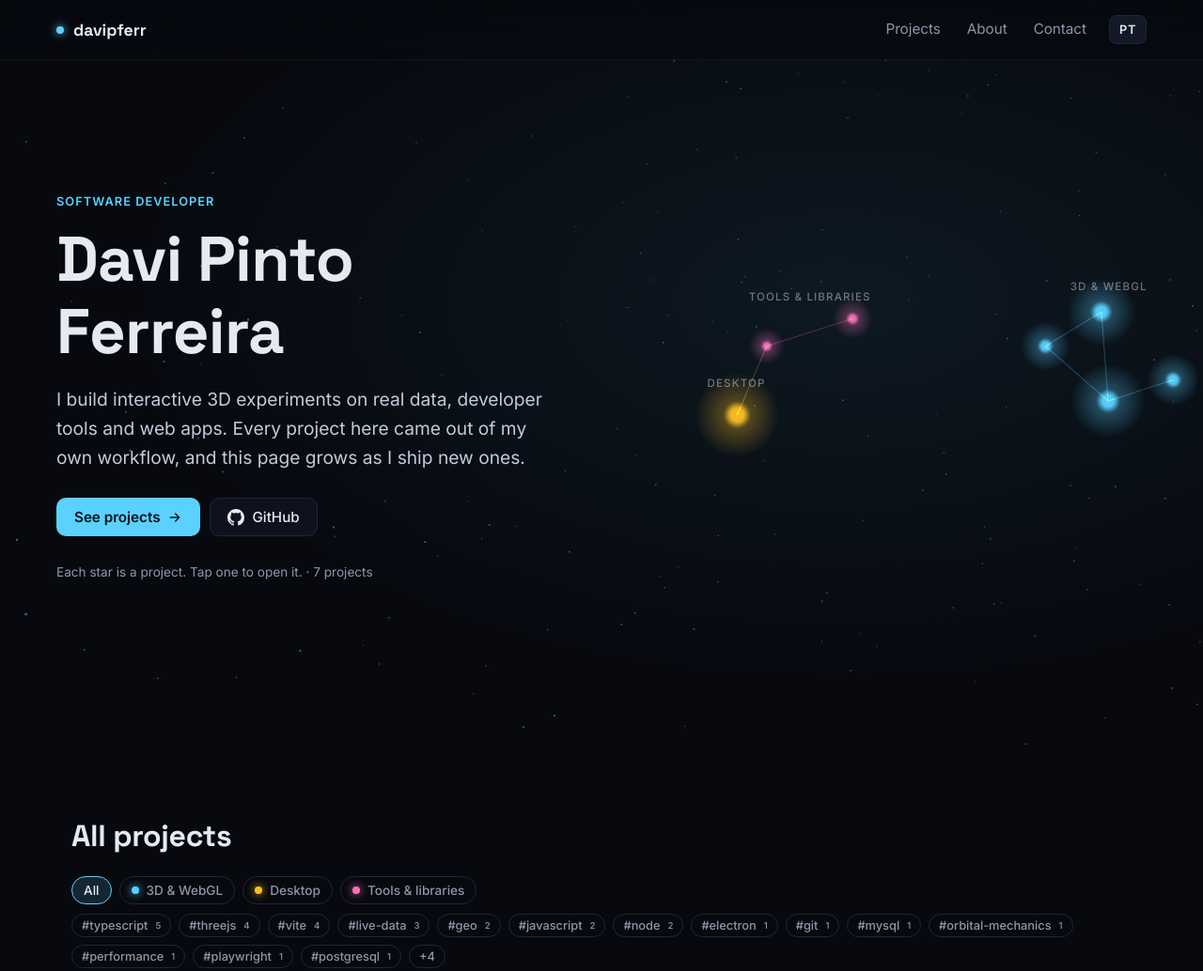
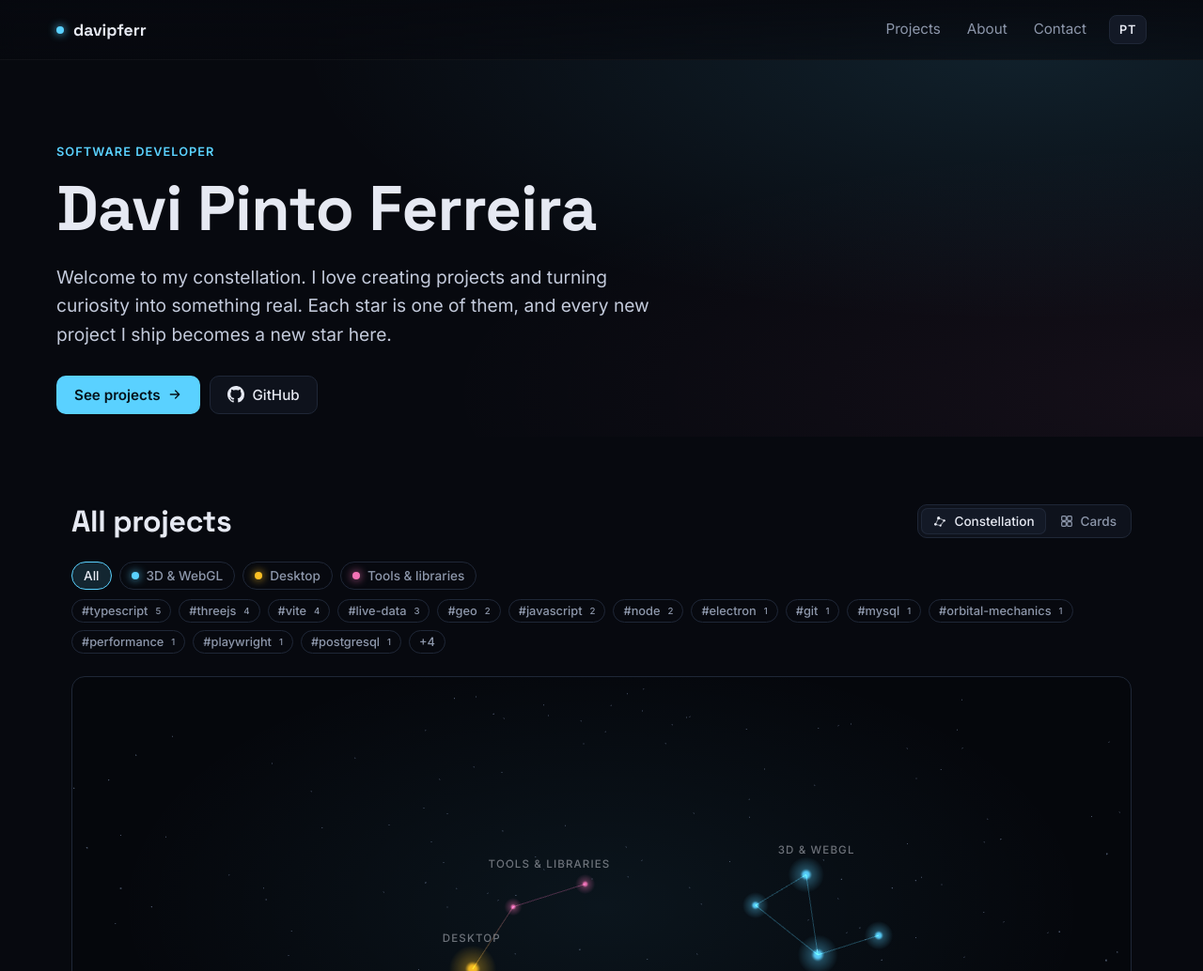
Before and after one commit to davipferr/davipferr.github.io, a website built with Vite: page index.html in a window 1280 px wide. Shown: the top 1034 px of the page at 94% size. Built offline with nearby package versions, Linux system fonts and the light colour scheme; animation ran at ten frames a second.

Commit message:
Update Header sub text and projects view style

```diff
--- a/content/profile.json
+++ b/content/profile.json
@@ -5,8 +5,8 @@
     "pt": "Desenvolvedor de software"
   },
   "intro": {
-    "en": "I build interactive 3D experiments on real data, developer tools and web apps. Every project here came out of my own workflow, and this page grows as I ship new ones.",
-    "pt": "Crio experimentos 3D interativos com dados reais, ferramentas para desenvolvedores e aplicações web. Cada projeto aqui saiu do meu próprio fluxo de trabalho, e esta página cresce conforme eu publico novos."
+    "en": "Welcome to my constellation. I love creating projects and turning curiosity into something real. Each star is one of them, and every new project I ship becomes a new star here.",
+    "pt": "Bem-vindo à minha constelação. Adoro criar projetos e transformar curiosidade em algo real. Cada estrela é um deles, e cada novo projeto que publico vira uma nova estrela aqui."
   },
   "about": {
     "en": "I'm passionate about technology and driven by curiosity. I enjoy exploring new ideas, experimenting with concepts and building projects that challenge me to learn, discover new possibilities and better understand how things work.\n\nThis portfolio is wired to Project Launcher, my desktop app for running local projects: one click there creates the project entry here and publishes it.",
--- a/index.html
+++ b/index.html
@@ -19,7 +19,6 @@
     <header id="site-header" class="site-header"></header>
     <main>
       <section id="hero" class="hero">
-        <div id="sky" class="sky"></div>
         <div id="hero-text" class="hero-text"></div>
       </section>
       <div id="view"></div>
--- a/src/hero/constellation.ts
+++ b/src/hero/constellation.ts
@@ -54,6 +54,9 @@ export class Constellation {
   private tilt = 0.18;
   /** World size of a star, scaled with camera distance so stars look the same size on any screen. */
   private starScale = 1;
+  /** Stars hidden by the page's filters: faded out and not clickable. */
+  private dimmed = new Set<number>();
+  private lines!: THREE.LineSegments;
   private cleanup: (() => void)[] = [];
 
   /** Throws if WebGL is unavailable; the caller shows the fallback. */
@@ -110,10 +113,10 @@ export class Constellation {
     const geo = new THREE.BufferGeometry();
     geo.setAttribute('position', new THREE.Float32BufferAttribute(pos, 3));
     geo.setAttribute('color', new THREE.Float32BufferAttribute(col, 3));
-    const lines = new THREE.LineSegments(
+    const lines = (this.lines = new THREE.LineSegments(
       geo,
       new THREE.LineBasicMaterial({ vertexColors: true, transparent: true, opacity: 0.28, blending: THREE.AdditiveBlending, depthWrite: false }),
-    );
+    ));
     this.sky.add(lines);
   }
 
@@ -200,8 +203,21 @@ export class Constellation {
 
   private pick(): number | null {
     this.raycaster.setFromCamera(this.pointer, this.camera);
-    const hits = this.raycaster.intersectObjects(this.sprites, false);
+    const targets = this.sprites.filter((_, i) => !this.dimmed.has(i));
+    const hits = this.raycaster.intersectObjects(targets, false);
     return hits.length ? this.sprites.indexOf(hits[0].object as THREE.Sprite) : null;
+  }
+
+  /** Fade out the projects that don't pass `match` (null shows all). */
+  setFilter(match: ((p: Project) => boolean) | null) {
+    this.dimmed.clear();
+    this.layout.nodes.forEach((n, i) => match && !match(n.project) && this.dimmed.add(i));
+    (this.lines.material as THREE.LineBasicMaterial).opacity = this.dimmed.size ? 0.08 : 0.28;
+    this.layout.clusters.forEach((c, i) => {
+      const anyShown = this.layout.nodes.some((n, j) => n.project.category === c.category && !this.dimmed.has(j));
+      this.labels[i].style.opacity = anyShown ? '' : '0.25';
+    });
+    if (!this.running) this.frame(0);
   }
 
   resize() {
@@ -209,17 +225,13 @@ export class Constellation {
     if (!w || !h) return;
     this.renderer.setSize(w, h, false);
     this.camera.aspect = w / h;
-    // On wide screens the intro text covers the left side, so the sky gets
-    // the right ~55% of the canvas: fit it to that strip and shift it over.
-    const wide = w > 900;
-    const skyW = wide ? w * 0.55 : w;
+    // Fit the whole sky, using whichever field of view is narrower.
     const vfov = THREE.MathUtils.degToRad(this.camera.fov);
-    const hfov = 2 * Math.atan(Math.tan(vfov / 2) * (skyW / h));
-    const distance = this.layout.extent / Math.sin(Math.min(vfov, hfov) / 2);
+    const hfov = 2 * Math.atan(Math.tan(vfov / 2) * this.camera.aspect);
+    // 0.85: the sky is never edge-on in every direction at once, so a slightly closer camera still fits.
+    const distance = (this.layout.extent / Math.sin(Math.min(vfov, hfov) / 2)) * 0.85;
     this.camera.position.set(0, 0, distance);
     this.starScale = distance * 0.06 * (h / Math.max(h, 700));
-    if (wide) this.camera.setViewOffset(w, h, -(w - skyW) / 2, 0, w, h);
-    else this.camera.clearViewOffset();
     this.camera.updateProjectionMatrix();
     if (!this.running) this.render();
   }
@@ -268,9 +280,10 @@ export class Constellation {
       // fade in one by one on first load
       const appear = still ? 1 : THREE.MathUtils.smoothstep(this.elapsed, i * 0.08, i * 0.08 + 0.8);
       const pulse = still ? 1 : 1 + Math.sin(this.elapsed * 1.6 + s.userData.phase) * 0.08;
-      const focus = i === this.hovered ? 1.45 : 1;
+      const dim = this.dimmed.has(i);
+      const focus = i === this.hovered ? 1.45 : dim ? 0.7 : 1;
       s.scale.setScalar(this.starScale * s.userData.base * appear * pulse * focus);
-      (s.material as THREE.SpriteMaterial).opacity = this.hovered === null || i === this.hovered ? 1 : 0.45;
+      (s.material as THREE.SpriteMaterial).opacity = dim ? 0.12 : this.hovered === null || i === this.hovered ? 1 : 0.45;
     });
 
     this.render();
--- a/src/i18n.ts
+++ b/src/i18n.ts
@@ -4,9 +4,12 @@ const UI = {
   navProjects: { en: 'Projects', pt: 'Projetos' },
   navAbout: { en: 'About', pt: 'Sobre' },
   navContact: { en: 'Contact', pt: 'Contato' },
-  heroHint: { en: 'Each star is a project. Hover to look, click to open.', pt: 'Cada estrela é um projeto. Passe o mouse para ver, clique para abrir.' },
+  heroHint: { en: 'Each star is a project. Drag to rotate, hover to look, click to open.', pt: 'Cada estrela é um projeto. Arraste para girar, passe o mouse para ver, clique para abrir.' },
   heroHintTouch: { en: 'Each star is a project. Tap one to open it.', pt: 'Cada estrela é um projeto. Toque em uma para abrir.' },
   seeProjects: { en: 'See projects', pt: 'Ver projetos' },
+  viewAs: { en: 'View as', pt: 'Ver como' },
+  viewSky: { en: 'Constellation', pt: 'Constelação' },
+  viewCards: { en: 'Cards', pt: 'Cards' },
   allProjects: { en: 'All projects', pt: 'Todos os projetos' },
   all: { en: 'All', pt: 'Todos' },
   searchTags: { en: 'Filter by tag…', pt: 'Filtrar por tag…' },
--- a/src/main.ts
+++ b/src/main.ts
@@ -4,13 +4,12 @@ import { profile, projects } from './data/projects';
 import { Constellation } from './hero/constellation';
 import { categoryLabel, lang, setLang, t, tr } from './i18n';
 import { esc } from './views/components';
-import { filtersBar, grid, heroText, homeView, type Filters } from './views/home';
+import { filtersBar, grid, heroText, homeView, matches, skyHint, type Filters, type ViewMode } from './views/home';
 import { projectView } from './views/project';
 
 const $ = <T extends HTMLElement>(sel: string) => document.querySelector<T>(sel)!;
 const header = $('#site-header');
 const hero = $('#hero');
-const sky = $('#sky');
 const heroCopy = $('#hero-text');
 const view = $('#view');
 const footer = $('#site-footer');
@@ -18,6 +17,24 @@ const footer = $('#site-footer');
 const filters: Filters = { category: 'all', tag: null };
 let showAllTags = false;
 let constellation: Constellation | null = null;
+let webgl = true;
+
+// The constellation lives in the "All projects" section, but that section is
+// re-rendered (filters, language), so its element is created once and moved
+// into each new render instead of rebuilding the WebGL scene.
+const skyView = document.createElement('div');
+skyView.className = 'sky-view';
+skyView.innerHTML = '<div class="sky-canvas"></div><p class="sky-hint"></p>';
+const skyCanvas = skyView.querySelector<HTMLElement>('.sky-canvas')!;
+const skyHintEl = skyView.querySelector<HTMLElement>('.sky-hint')!;
+
+const VIEW_KEY = 'projectsView';
+let viewMode: ViewMode = 'sky';
+try {
+  if (localStorage.getItem(VIEW_KEY) === 'cards') viewMode = 'cards';
+} catch {
+  // storage blocked: default view
+}
 
 // Routes: #/  #/projects?tag=x&cat=y  #/about  #/contact  #/p/<slug>
 function parseRoute() {
@@ -43,17 +60,45 @@ function renderHeader() {
 }
 
 function ensureConstellation() {
-  if (constellation || hero.classList.contains('no-webgl')) return;
+  if (constellation || !webgl) return;
   try {
-    constellation = new Constellation(sky, projects, {
+    constellation = new Constellation(skyCanvas, projects, {
       onSelect: (p) => (location.hash = `#/p/${p.slug}`),
       tooltip: (p) => `<strong>${esc(p.title)}</strong><span>${esc(tr(p.tagline))}</span>`,
       categoryLabel: (c: Category) => categoryLabel(c),
     });
   } catch (err) {
-    console.warn('WebGL unavailable, showing the static hero instead.', err);
-    hero.classList.add('no-webgl');
+    console.warn('WebGL unavailable, showing project cards only.', err);
+    webgl = false;
   }
+}
+
+function renderHome() {
+  ensureConstellation();
+  heroCopy.innerHTML = heroText();
+  view.innerHTML = homeView(filters, showAllTags, constellation ? viewMode : null);
+  const slot = document.getElementById('sky-slot');
+  if (slot) slot.replaceWith(skyView);
+  skyHintEl.textContent = skyHint();
+  constellation?.setFilter(matches(filters));
+  applyViewMode();
+}
+
+/** Show the constellation or the cards; only the visible one does any work. */
+function applyViewMode() {
+  const sky = !!constellation && viewMode === 'sky';
+  view.querySelectorAll<HTMLElement>('[data-view]').forEach((b) => {
+    const on = b.dataset.view === viewMode;
+    b.classList.toggle('active', on);
+    b.setAttribute('aria-pressed', String(on));
+  });
+  // In constellation mode the cards stay in the page for screen readers.
+  document.getElementById('project-grid')?.classList.toggle('sr-only', sky);
+  skyView.hidden = !sky;
+  if (sky && !hero.hidden) {
+    constellation!.resize();
+    constellation!.start();
+  } else constellation?.stop();
 }
 
 function render() {
@@ -75,12 +120,8 @@ function render() {
   }
 
   hero.hidden = false;
-  heroCopy.innerHTML = heroText();
-  view.innerHTML = homeView(filters, showAllTags);
+  renderHome();
   document.title = `${profile.name} · ${tr(profile.role)}`;
-  ensureConstellation();
-  constellation?.resize();
-  constellation?.start();
 
   const target = route.section && document.getElementById(route.section);
   requestAnimationFrame(() => (target ? target.scrollIntoView({ behavior: 'smooth' }) : window.scrollTo({ top: 0 })));
@@ -89,11 +130,22 @@ function render() {
 function rerenderFilters() {
   $('#filters').outerHTML = filtersBar(filters, showAllTags);
   $('#project-grid').innerHTML = grid(filters);
+  constellation?.setFilter(matches(filters));
 }
 
 view.addEventListener('click', (e) => {
-  const el = (e.target as HTMLElement).closest<HTMLElement>('[data-cat],[data-tag],[data-more],[data-clear]');
+  const el = (e.target as HTMLElement).closest<HTMLElement>('[data-view],[data-cat],[data-tag],[data-more],[data-clear]');
   if (!el) return;
+  if (el.dataset.view) {
+    viewMode = el.dataset.view as ViewMode;
+    try {
+      localStorage.setItem(VIEW_KEY, viewMode);
+    } catch {
+      // not remembered; fine
+    }
+    applyViewMode();
+    return;
+  }
   if (el.dataset.cat) filters.category = el.dataset.cat as Filters['category'];
   else if (el.dataset.tag) filters.tag = filters.tag === el.dataset.tag ? null : el.dataset.tag;
   else if ('more' in el.dataset) showAllTags = !showAllTags;
@@ -109,10 +161,7 @@ header.addEventListener('click', (e) => {
   const y = window.scrollY;
   const route = parseRoute();
   if (route.name === 'project') view.innerHTML = projectView(route.slug);
-  else {
-    heroCopy.innerHTML = heroText();
-    view.innerHTML = homeView(filters, showAllTags);
-  }
+  else renderHome();
   constellation?.refreshText();
   window.scrollTo({ top: y });
 });
--- a/src/style.css
+++ b/src/style.css
@@ -55,23 +55,28 @@ code { font: 0.9em ui-monospace, 'Cascadia Code', Consolas, monospace; backgroun
 
 /* ── Hero ───────────────────────────────────────────── */
 .hero {
-  position: relative; min-height: min(100svh, 920px); display: flex; align-items: center;
-  padding: calc(var(--header-h) + 24px) max(16px, calc((100vw - var(--max)) / 2)) 48px;
-  overflow: hidden;
-  background: radial-gradient(ellipse at 70% 40%, rgba(90, 209, 255, 0.08), transparent 60%), var(--bg);
+  position: relative; display: flex; align-items: center;
+  padding: calc(var(--header-h) + 88px) max(16px, calc((100vw - var(--max)) / 2)) 24px;
+  background:
+    radial-gradient(ellipse at 85% 10%, rgba(90, 209, 255, 0.12), transparent 50%),
+    radial-gradient(ellipse at 100% 90%, rgba(244, 114, 182, 0.06), transparent 45%),
+    var(--bg);
 }
-.sky { position: absolute; inset: 0; }
-.sky canvas { display: block; width: 100%; height: 100%; touch-action: pan-y; }
-.hero-text { position: relative; max-width: 520px; pointer-events: none; }
-.hero-text a, .hero-text button { pointer-events: auto; }
+.hero-text { max-width: 640px; }
 .eyebrow { color: var(--accent); font-weight: 600; letter-spacing: 0.08em; text-transform: uppercase; font-size: 0.8rem; margin: 0 0 12px; }
 .hero h1 { font-size: clamp(2.4rem, 6vw, 4.2rem); font-weight: 700; }
 .lead { color: #c3cadb; font-size: clamp(1.05rem, 1.6vw, 1.2rem); margin: 18px 0 28px; }
 .hero-actions { display: flex; flex-wrap: wrap; gap: 10px; }
-.hero-hint { color: var(--muted); font-size: 0.85rem; margin-top: 28px; }
-.hero.no-webgl .hero-hint { display: none; }
-.hero.no-webgl { background: radial-gradient(ellipse at 75% 40%, rgba(90, 209, 255, 0.16), transparent 55%), radial-gradient(ellipse at 90% 80%, rgba(251, 191, 36, 0.08), transparent 50%), var(--bg); }
 
+/* ── Constellation view ─────────────────────────────── */
+.sky-view {
+  position: relative; height: clamp(420px, 68vh, 680px);
+  border: 1px solid var(--border); border-radius: var(--radius); overflow: hidden;
+  background: radial-gradient(ellipse at 50% 45%, rgba(90, 209, 255, 0.07), transparent 65%), #05070c;
+}
+.sky-canvas { position: absolute; inset: 0; }
+.sky-canvas canvas { display: block; width: 100%; height: 100%; touch-action: pan-y; }
+.sky-hint { position: absolute; left: 16px; bottom: 12px; margin: 0; color: var(--muted); font-size: 0.8rem; pointer-events: none; }
 .sky-overlay { position: absolute; inset: 0; pointer-events: none; }
 .sky-label {
   position: absolute; left: 0; top: 0; white-space: nowrap;
@@ -111,6 +116,18 @@ code { font: 0.9em ui-monospace, 'Cascadia Code', Consolas, monospace; backgroun
 
 /* ── Sections & cards ───────────────────────────────── */
 .section { max-width: var(--max); margin: 0 auto; padding: 72px 16px 0; }
+.section-head { display: flex; align-items: center; justify-content: space-between; gap: 16px; flex-wrap: wrap; margin-bottom: 1.5rem; }
+.section-head h2 { margin: 0; }
+.view-toggle { display: inline-flex; padding: 3px; gap: 2px; background: var(--surface); border: 1px solid var(--border); border-radius: 10px; }
+.toggle-btn {
+  display: inline-flex; align-items: center; gap: 7px; padding: 6px 12px; border: 0; border-radius: 7px;
+  background: transparent; color: var(--muted); font: 500 0.85rem var(--font); cursor: pointer;
+}
+.toggle-btn:hover { color: var(--text); }
+.toggle-btn.active { background: var(--surface-2); color: var(--text); box-shadow: inset 0 0 0 1px var(--border); }
+.sr-only { position: absolute !important; width: 1px; height: 1px; overflow: hidden; clip-path: inset(50%); white-space: nowrap; }
+/* constellation mode with no matches: still show the "no results" message */
+.grid.sr-only:has(.empty) { position: static !important; width: auto; height: auto; overflow: visible; clip-path: none; margin-top: 14px; }
 .section.narrow { max-width: 860px; }
 .grid { display: grid; grid-template-columns: repeat(auto-fill, minmax(min(100%, 230px), 1fr)); gap: 14px; }
 
@@ -168,11 +185,11 @@ code { font: 0.9em ui-monospace, 'Cascadia Code', Consolas, monospace; backgroun
 
 /* ── Small screens ──────────────────────────────────── */
 @media (max-width: 900px) {
-  .hero { align-items: flex-end; min-height: 100svh; }
-  .hero-text { max-width: none; background: linear-gradient(to top, var(--bg) 60%, transparent); margin: 0 -16px; padding: 80px 16px 0; }
-  .sky { bottom: 30%; }
+  .hero { padding-top: calc(var(--header-h) + 48px); }
+  .sky-view { height: 460px; }
 }
 @media (max-width: 640px) {
+  .toggle-btn span { display: none; }
   .site-header nav a:not(:first-child) { display: none; }
   .project-body { grid-template-columns: 1fr; gap: 8px; }
   .pager { grid-template-columns: 1fr; }
--- a/src/views/components.ts
+++ b/src/views/components.ts
@@ -64,6 +64,8 @@
 }
 
 export const icons = {
+  sky: `<svg viewBox="0 0 24 24" width="16" height="16" aria-hidden="true"><g fill="none" stroke="currentColor" stroke-width="1.6" stroke-opacity=".6"><path d="M5 17 10 7l9 4-6 8z"/></g><g fill="currentColor"><circle cx="5" cy="17" r="2"/><circle cx="10" cy="7" r="2.4"/><circle cx="19" cy="11" r="1.8"/><circle cx="13" cy="19" r="1.6"/></g></svg>`,
+  grid: `<svg viewBox="0 0 24 24" width="16" height="16" aria-hidden="true"><g fill="none" stroke="currentColor" stroke-width="1.8"><rect x="4" y="4" width="7" height="7" rx="1.5"/><rect x="13" y="4" width="7" height="7" rx="1.5"/><rect x="4" y="13" width="7" height="7" rx="1.5"/><rect x="13" y="13" width="7" height="7" rx="1.5"/></g></svg>`,
   github: `<svg viewBox="0 0 16 16" width="18" height="18" aria-hidden="true"><path fill="currentColor" d="M8 0C3.58 0 0 3.58 0 8c0 3.54 2.29 6.53 5.47 7.59.4.07.55-.17.55-.38 0-.19-.01-.82-.01-1.49-2.01.37-2.53-.49-2.69-.94-.09-.23-.48-.94-.82-1.13-.28-.15-.68-.52-.01-.53.63-.01 1.08.58 1.23.82.72 1.21 1.87.87 2.33.66.07-.52.28-.87.51-1.07-1.78-.2-3.64-.89-3.64-3.95 0-.87.31-1.59.82-2.15-.08-.2-.36-1.02.08-2.12 0 0 .67-.21 2.2.82.64-.18 1.32-.27 2-.27.68 0 1.36.09 2 .27 1.53-1.04 2.2-.82 2.2-.82.44 1.1.16 1.92.08 2.12.51.56.82 1.27.82 2.15 0 3.07-1.87 3.75-3.65 3.95.29.25.54.73.54 1.48 0 1.07-.01 1.93-.01 2.2 0 .21.15.46.55.38A8.013 8.013 0 0016 8c0-4.42-3.58-8-8-8z"/></svg>`,
   external: `<svg viewBox="0 0 24 24" width="16" height="16" aria-hidden="true"><path fill="none" stroke="currentColor" stroke-width="2" stroke-linecap="round" stroke-linejoin="round" d="M14 4h6v6M20 4l-9 9M18 14v5a1 1 0 0 1-1 1H5a1 1 0 0 1-1-1V7a1 1 0 0 1 1-1h5"/></svg>`,
   arrowLeft: `<svg viewBox="0 0 24 24" width="16" height="16" aria-hidden="true"><path fill="none" stroke="currentColor" stroke-width="2" stroke-linecap="round" stroke-linejoin="round" d="M19 12H5M11 18l-6-6 6-6"/></svg>`,
--- a/src/views/home.ts
+++ b/src/views/home.ts
@@ -1,4 +1,4 @@
-import type { Category } from '../data/types';
+import type { Category, Project } from '../data/types';
 import { profile, projects, tagCounts, usedCategories } from '../data/projects';
 import { CATEGORY_COLORS } from '../hero/layout';
 import { categoryLabel, t, tr } from '../i18n';
@@ -11,24 +11,42 @@ export interface Filters {
 
 const TAGS_SHOWN = 14;
 
+export type ViewMode = 'sky' | 'cards';
+
 export function heroText() {
-  const touch = matchMedia('(hover: none)').matches;
   return `<p class="eyebrow">${esc(tr(profile.role))}</p>
     <h1>${esc(profile.name)}</h1>
     <p class="lead">${esc(tr(profile.intro))}</p>
     <div class="hero-actions">
       <a class="btn btn-primary" href="#/projects">${t('seeProjects')} ${icons.arrowRight}</a>
       ${profile.links.github ? `<a class="btn" href="${esc(profile.links.github)}" target="_blank" rel="noopener">${icons.github} GitHub</a>` : ''}
-    </div>
-    <p class="hero-hint">${t(touch ? 'heroHintTouch' : 'heroHint')} · ${t('projectsCount', { n: projects.length })}</p>`;
+    </div>`;
 }
 
-export function homeView(filters: Filters, showAllTags: boolean) {
+export const skyHint = () =>
+  `${t(matchMedia('(hover: none)').matches ? 'heroHintTouch' : 'heroHint')} · ${t('projectsCount', { n: projects.length })}`;
+
+function viewToggle(mode: ViewMode) {
+  const btn = (m: ViewMode, label: string, icon: string) =>
+    `<button type="button" class="toggle-btn${mode === m ? ' active' : ''}" aria-pressed="${mode === m}" data-view="${m}">${icon}<span>${label}</span></button>`;
+  return `<div class="view-toggle" role="group" aria-label="${t('viewAs')}">
+    ${btn('sky', t('viewSky'), icons.sky)}
+    ${btn('cards', t('viewCards'), icons.grid)}
+  </div>`;
+}
+
+/** `mode` is null when WebGL is unavailable: cards only, no toggle. */
+export function homeView(filters: Filters, showAllTags: boolean, mode: ViewMode | null) {
+  const sky = mode === 'sky';
   return `
     <section class="section" id="projects" aria-labelledby="projects-h">
-      <h2 id="projects-h">${t('allProjects')}</h2>
+      <div class="section-head">
+        <h2 id="projects-h">${t('allProjects')}</h2>
+        ${mode ? viewToggle(mode) : ''}
+      </div>
       ${filtersBar(filters, showAllTags)}
-      <div class="grid" id="project-grid" aria-live="polite">${grid(filters)}</div>
+      ${mode ? '<div id="sky-slot"></div>' : ''}
+      <div class="grid${sky ? ' sr-only' : ''}" id="project-grid" aria-live="polite">${grid(filters)}</div>
     </section>
 
     <section class="section about" id="about" aria-labelledby="about-h">
@@ -68,8 +86,11 @@ export function filtersBar(f: Filters, showAllTags: boolean) {
   </div>`;
 }
 
+export const matches = (f: Filters) => (p: Project) =>
+  (f.category === 'all' || p.category === f.category) && (!f.tag || p.tags.includes(f.tag));
+
 export function grid(f: Filters) {
-  const list = projects.filter((p) => (f.category === 'all' || p.category === f.category) && (!f.tag || p.tags.includes(f.tag)));
+  const list = projects.filter(matches(f));
   if (!list.length) {
     return `<div class="empty"><p>${t('noResults')}</p><button type="button" class="btn" data-clear>${t('clearFilters')}</button></div>`;
   }
```
Also changed, not shown: README.md.
